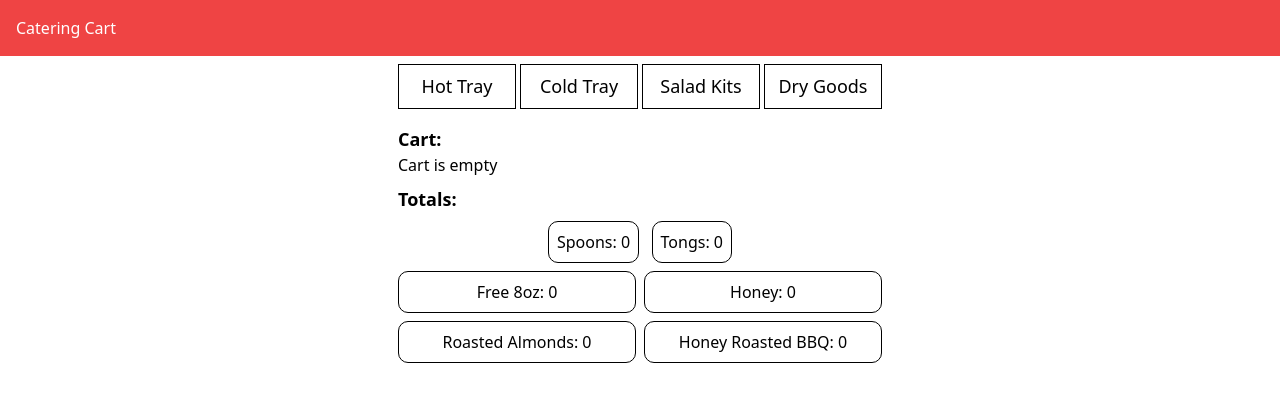
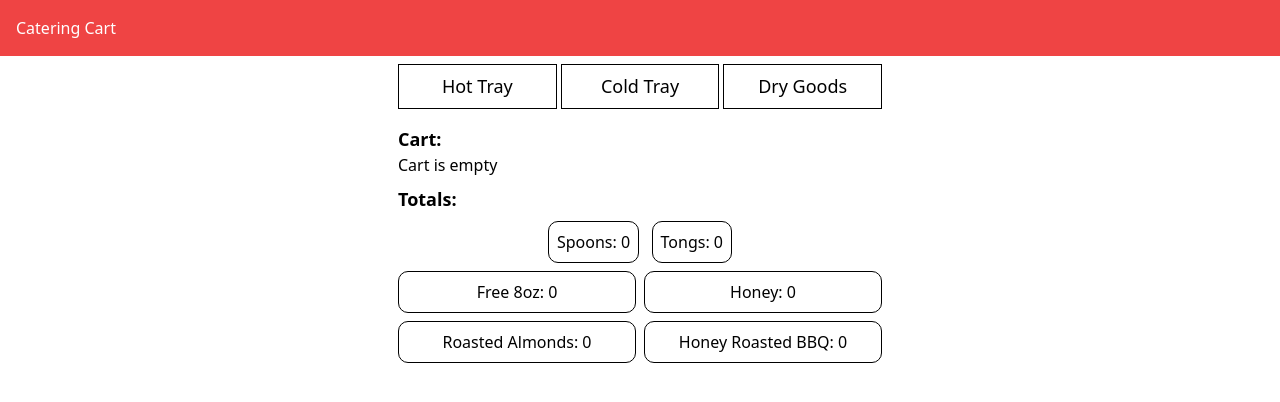
Before and after one commit to fleurylol/catering-cart, a SvelteKit app: page / in a window 1280 px wide. Shown: the top 402 px of the page. Built offline with nearby package versions, Linux system fonts and the light colour scheme.

Commit message:
removed salad kits

```diff
--- a/src/routes/+page.svelte
+++ b/src/routes/+page.svelte
@@ -168,7 +168,7 @@
 		<button class="item" onclick={() => setActiveTab('hot')}>Hot Tray </button>
 		<button class="item" onclick={() => setActiveTab('cold')}>Cold Tray</button>
 		<!-- <button class="item" onclick={() => setActiveTab('box')}>Box Meal</button> -->
-		<button class="item" onclick={() => setActiveTab('salad')}>Salad Kits</button>
+		<!-- <button class="item" onclick={() => setActiveTab('salad')}>Salad Kits</button> -->
 		<button class="item" onclick={() => setActiveTab('dry')}>Dry Goods</button>
 	</div>
 	<div class="mt-2 grid grid-cols-2 gap-2">
```
